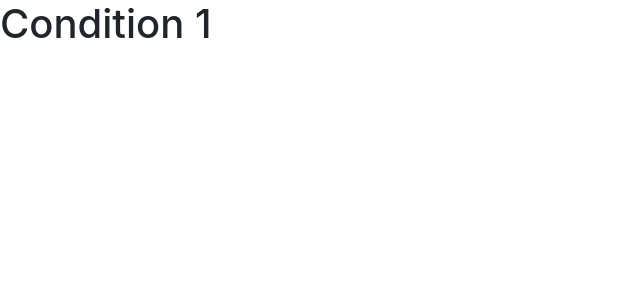
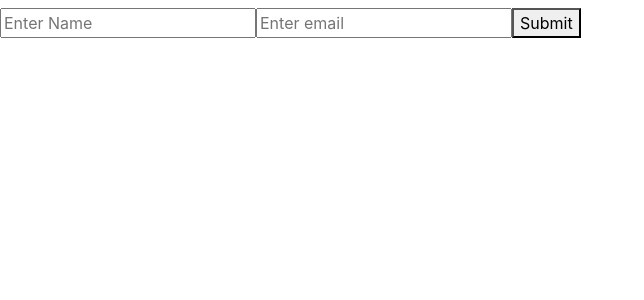
Before and after one commit to rohit-kashyap-1/react-batch-10.30, a React (Create React App) app: page / in a window 1280 px wide. Shown: the top 300 px of the page, without its empty margins (0-644 px from the left). Built offline with nearby package versions, Linux system fonts and the light colour scheme.

Commit message:
20 december -4

```diff
--- a/src/App.js
+++ b/src/App.js
@@ -1,27 +1,47 @@
 import logo from './logo.svg';
 import './App.css';
 import { useState } from 'react';
-import Button from './components/Button';
 
-import ConditionalComponent1 from './components/ConditionalComponent1';
+import Item from './components/Item';
+function App() {
+  let [data,setData] = useState({})
+  let [name,setName] =  useState('')
+  let [email,setEmail] = useState('')
 
-
-function App() {
 
 
   function handleClick(){
-    console.log('Button Click 1')
+    setData('helllo')
   }
-  function handleClick2(){
-    console.log('REgister')
+
+  function handleName(event){
+    setName(event.target.value)
+  }
+  function handleEmail(event){
+    setEmail(event.target.value)
+  }
+
+  function handleSubmit(event){
+    event.preventDefault()
+
+    console.log(name)
+    console.log(email)
+   // setData([name,email])
+
+   setData({name:name,email:email})
+
+
+   // axios.post('',{name:name,email:email})
+
   }
   return (
     <div className="App">
-      {/* <Button title={"Read More"} action={handleClick} />
-      <Button title={"REgister"} action={handleClick2} />
-      <Button title={"Empty button"} /> */}
-      <ConditionalComponent1 condition={true} />
-
+      <Item data={data} />
+      <form onSubmit={handleSubmit}>
+        <input type='text' value={name} onChange={handleName} placeholder='Enter Name' />
+        <input type='email' value={email} onChange={handleEmail} placeholder='Enter email' />
+        <button>Submit</button>
+      </form>
     </div>
   );
 }
--- /dev/null
+++ b/src/components/Item.js
@@ -0,0 +1,10 @@
+import React from 'react'
+
+export default function Item({data}) {
+  return (
+    <div>
+        <h1>{data.name}</h1>
+        <h1>{data.email}</h1>
+    </div>
+  )
+}
```
